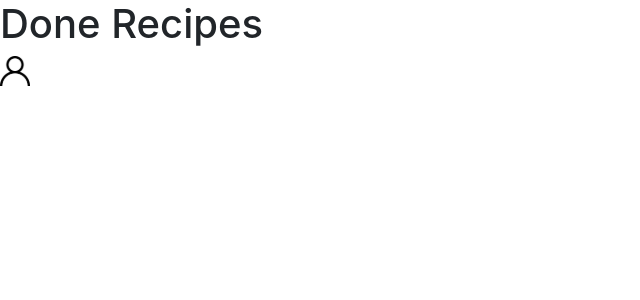
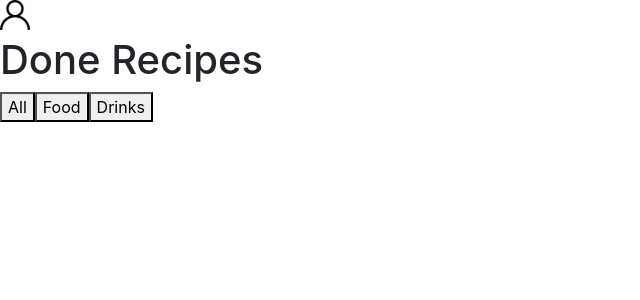
Before and after one commit to thiagodanobrega/recipes-app, a React (Create React App) app: page /done-recipes in a window 1280 px wide. Shown: the top 300 px of the page, without its empty margins (0-640 px from the left). Built offline with nearby package versions, Linux system fonts and the light colour scheme.

Commit message:
feat: Implementando botoes dos filtros

```diff
--- a/src/pages/DoneRecipesScreen.js
+++ b/src/pages/DoneRecipesScreen.js
@@ -1,11 +1,43 @@
-import React from 'react';
+import React, { useEffect, useState } from 'react';
 import Header from '../components/header';
+import useLocalStorage from '../hooks/useLocalStorage';
 
 function DoneRecipesScreen() {
+  const [doneRecipes, setDoneRecipes] = useState([]);
+  const [value] = useLocalStorage('doneRecipes', []);
+
+  useEffect(() => {
+    setDoneRecipes(value);
+  // eslint-disable-next-line react-hooks/exhaustive-deps
+  }, []);
+
   return (
     <div>
+      <Header />
       <h1 data-testid="page-title">Done Recipes</h1>
-      <Header />
+
+      <section>
+        <button
+          type="button"
+          data-testid="filter-by-all-btn"
+        >
+          All
+        </button>
+
+        <button
+          type="button"
+          data-testid="filter-by-food-btn"
+        >
+          Food
+        </button>
+
+        <button
+          type="button"
+          data-testid="filter-by-drink-btn"
+        >
+          Drinks
+        </button>
+      </section>
     </div>
   );
 }
```
Also changed, not shown: src/hooks/useFetch.js (+22 -22 lines).
